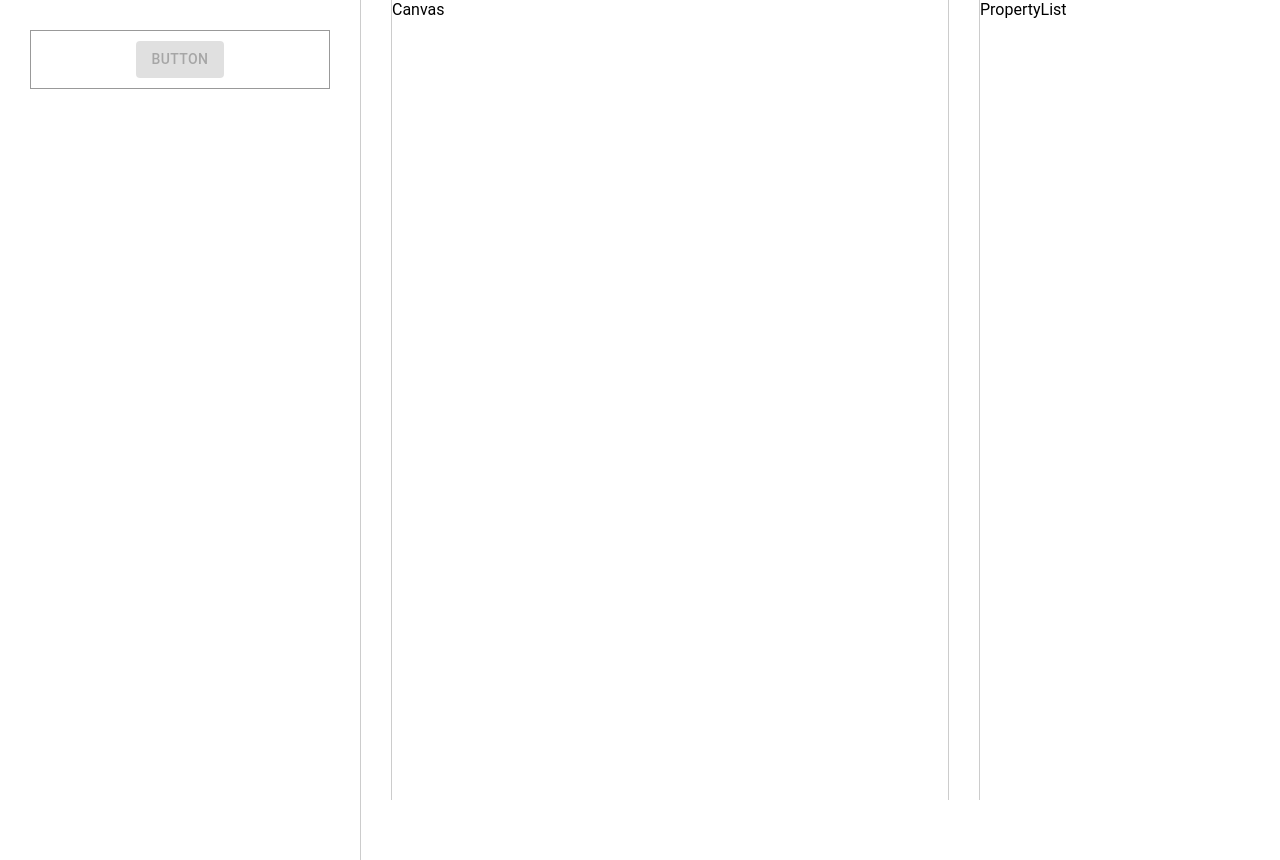
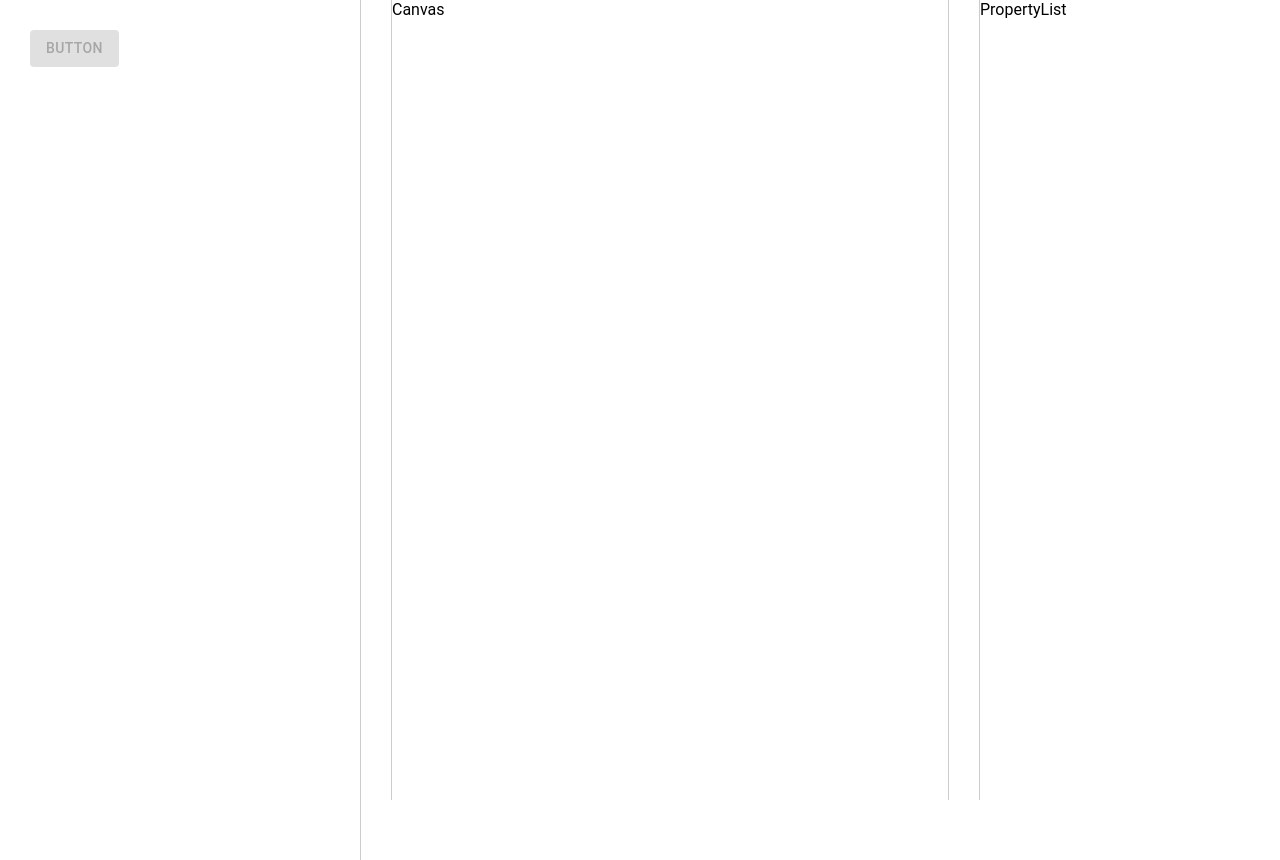
Before and after one commit to KelvinQiu802/tiny-low-code-demo, a React app: page / in a window 1280 px wide. Built offline with nearby package versions, Linux system fonts and the light colour scheme; the HTML template or start-up script is replaced by a standard one.

Commit message:
style: remove container

```diff
--- a/src/components/ComponentList.jsx
+++ b/src/components/ComponentList.jsx
@@ -5,13 +5,11 @@ import DraggableComponent from './DraggableComponent';
 function ComponentList() {
   return (
     <div className='component-list'>
-      <div className='component'>
-        <DraggableComponent tag='button'>
-          <Button variant='contained' disabled>
-            Button
-          </Button>
-        </DraggableComponent>
-      </div>
+      <DraggableComponent tag='button'>
+        <Button variant='contained' disabled>
+          Button
+        </Button>
+      </DraggableComponent>
     </div>
   );
 }
```
